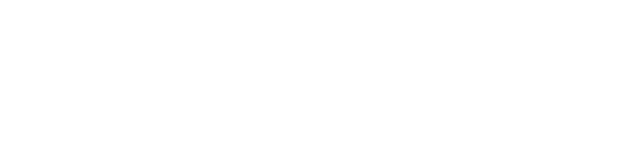
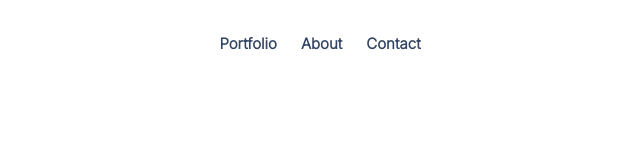
Before and after one commit to Profsain/Profsain-Portfolio, a plain HTML site: page index.html in a window 1280 px wide. Shown: the whole page, without its empty margins (320-960 px from the left). Drawn offline with Linux system fonts and the light colour scheme.

Commit message:
Add top navigation bar

```diff
--- a/asset/style/main.css
+++ b/asset/style/main.css
@@ -1,3 +1,4 @@
+/* Normalize css code */
 html, body, div, span, applet, object, iframe,
 h1, h2, h3, h4, h5, h6, p, blockquote, pre,
 a, abbr, acronym, address, big, cite, code,
@@ -41,3 +42,24 @@ table {
   border-collapse: collapse;
   border-spacing: 0;
 }
+
+body{
+    margin: 24px;
+}
+/* Navbar styles */
+nav {
+  display: flex;
+  flex-direction: row;
+  justify-content: center;
+}
+
+.navMenu {
+  padding: 10px 12px;
+  text-decoration: none;
+  font-family: 'Inter',sans-serif;
+  font-weight: 600;
+  font-size: 15px;
+  line-height: 20px;
+  text-align: center;
+  color: #344563;
+}
--- a/index.html
+++ b/index.html
@@ -1,12 +1,26 @@
 <!DOCTYPE html>
 <html lang="en">
-<head>
-    <meta charset="UTF-8">
-    <meta http-equiv="X-UA-Compatible" content="IE=edge">
-    <meta name="viewport" content="width=device-width, initial-scale=1.0">
+  <head>
+    <meta charset="UTF-8" />
+    <meta http-equiv="X-UA-Compatible" content="IE=edge" />
+    <meta name="viewport" content="width=device-width, initial-scale=1.0" />
+    <link rel="stylesheet" href="asset/style/main.css" />
+    <!-- Google font -->
+    <link rel="preconnect" href="https://fonts.googleapis.com" />
+    <link rel="preconnect" href="https://fonts.gstatic.com" crossorigin />
+    <link
+      href="https://fonts.googleapis.com/css2?family=Inter:wght@300&display=swap"
+      rel="stylesheet"
+    />
     <title>Profsain Husseini</title>
-</head>
-<body>
-
-</body>
+  </head>
+  <body>
+    <header>
+      <nav>
+        <a class="navMenu" href="#">Portfolio</a>
+        <a class="navMenu" href="#">About</a>
+        <a class="navMenu" href="#">Contact</a>
+      </nav>
+    </header>
+  </body>
 </html>
```
